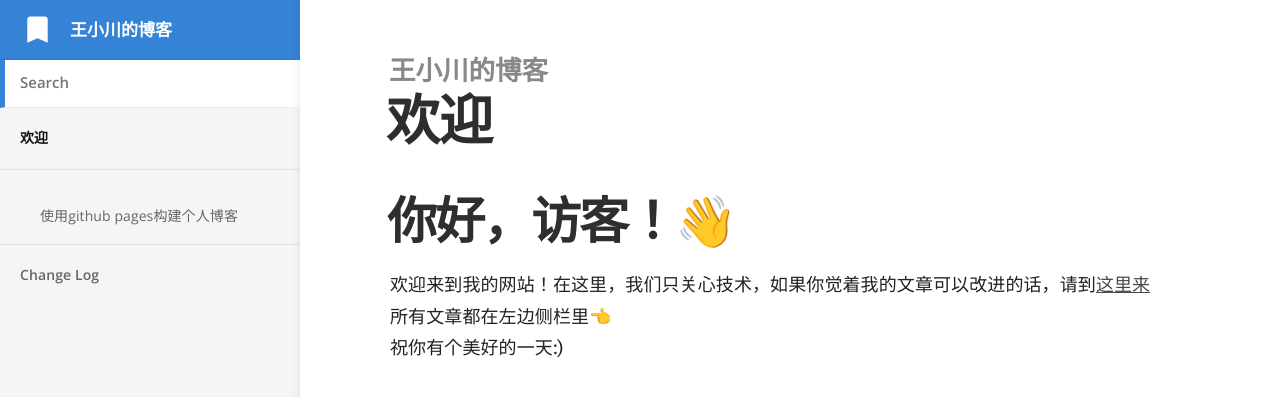
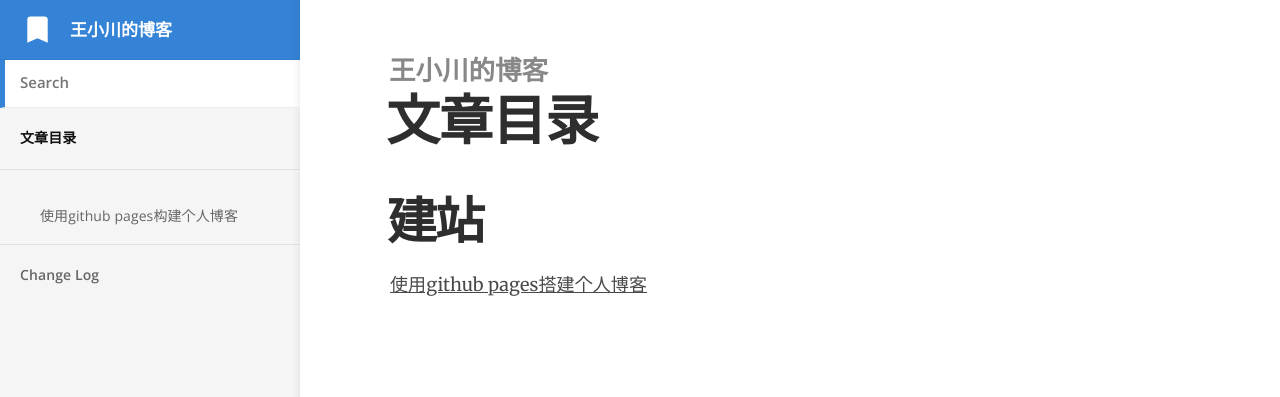
Before and after one commit to xiangqian684/xiangqian684.github.io, a Jekyll site: the page built from index.md, in a window 1280 px wide. Shown: the top 397 px of the page. Built offline with Jekyll 4.4.1, drawn with Linux system fonts in a browser that asks for light colours.

Commit message:
Update index.md

```diff
--- a/index.md
+++ b/index.md
@@ -1,9 +1,6 @@
 ---
-title: 欢迎
+title: 文章目录
 ---
 
-# 你好，访客！👋
-
-欢迎来到我的网站！在这里，我们只关心技术，如果你觉着我的文章可以改进的话，请到[这里来](https://bgithub.xyz/xiangqian684/xiangqian684.github.io/issues)
-所有文章都在左边侧栏里👈
-祝你有个美好的一天:)
+# 建站
+[使用github pages搭建个人博客](https://xiangqian684.github.io/2025-02-18-build_blog/)
```
